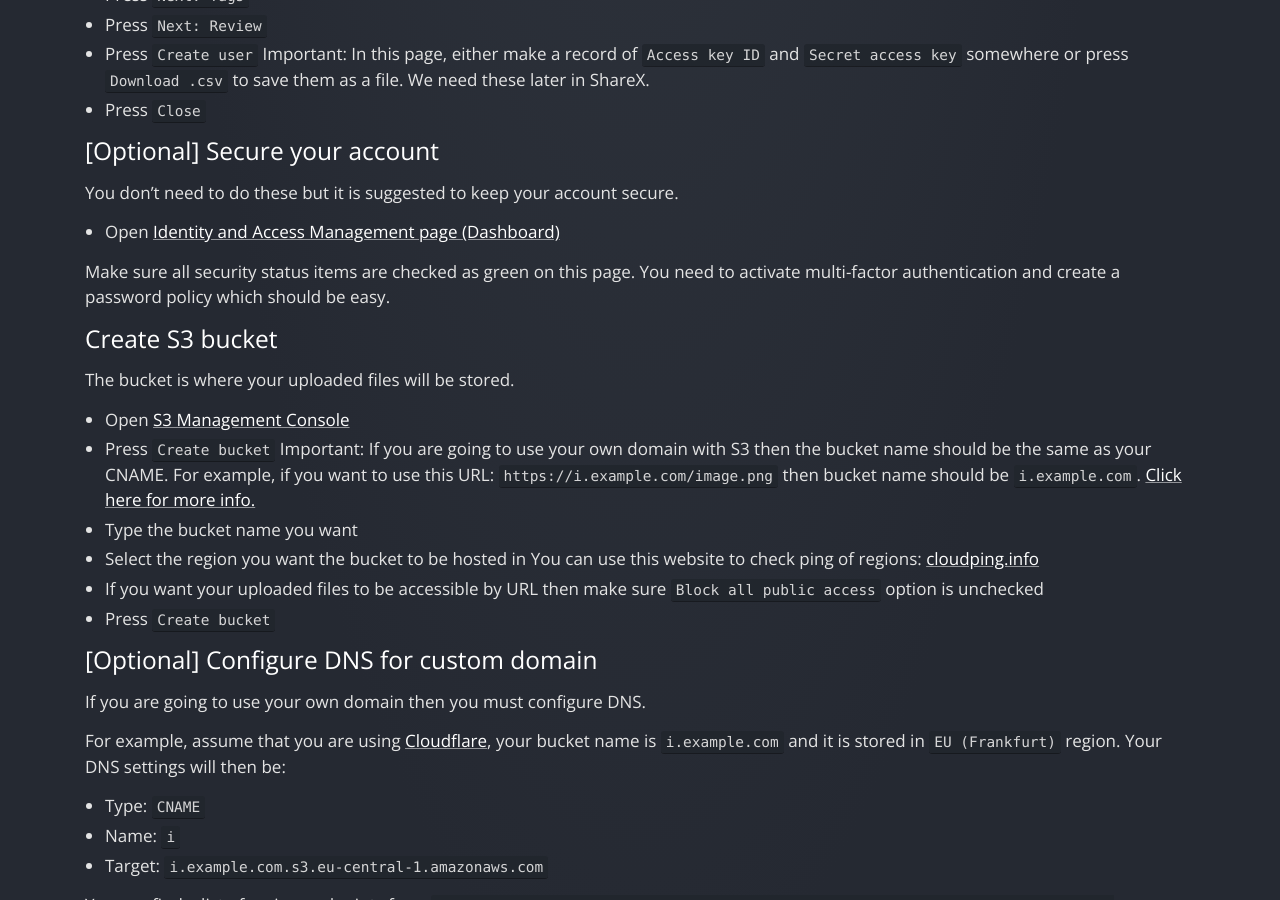
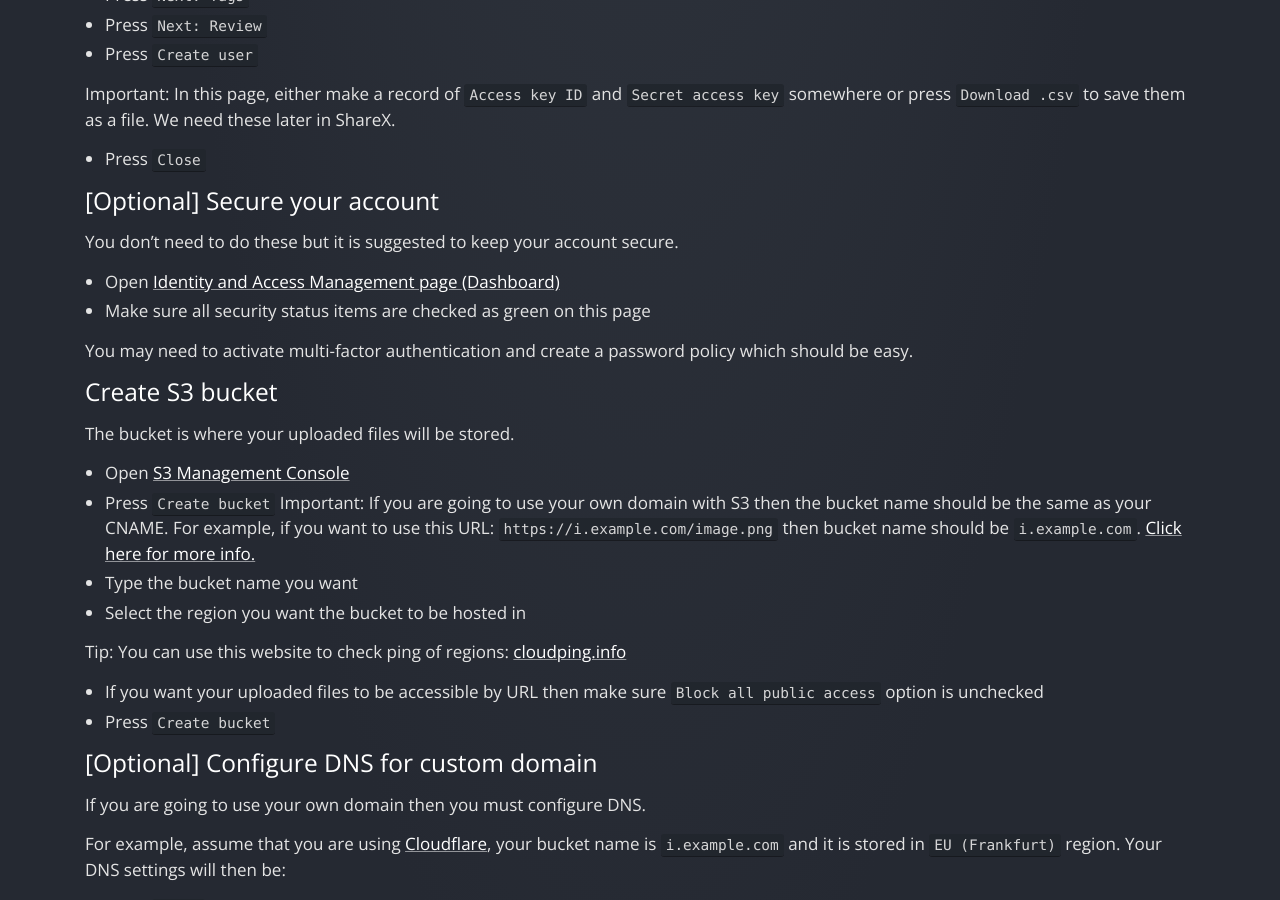
Before and after one commit to ShareX/sharex.github.io, a Jekyll site: the page built from docs/amazon-s3.md, in a window 1280 px wide and 900 px high, scrolled down 1415 px. Built offline with Jekyll 4.4.1, drawn with Linux system fonts in a browser that asks for light colours.

Commit message:
Update amazon-s3.md

```diff
--- a/docs/amazon-s3.md
+++ b/docs/amazon-s3.md
@@ -49,6 +49,7 @@ We are going to create this policy to increase our security by giving only PutOb
 * Press `Next: Tags`
 * Press `Next: Review`
 * Press `Create user`
+
 **Important:** In this page, either make a record of `Access key ID` and `Secret access key` somewhere or press `Download .csv` to save them as a file. We need these later in ShareX.
 * Press `Close`
 
@@ -57,8 +58,9 @@ We are going to create this policy to increase our security by giving only PutOb
 You don't need to do these but it is suggested to keep your account secure.
 
 * Open [Identity and Access Management page (Dashboard)](https://console.aws.amazon.com/iam/home)
+* Make sure all security status items are checked as green on this page
 
-Make sure all security status items are checked as green on this page. You need to activate multi-factor authentication and create a password policy which should be easy.
+You may need to activate multi-factor authentication and create a password policy which should be easy.
 
 ### Create S3 bucket
 
@@ -69,7 +71,8 @@ The bucket is where your uploaded files will be stored.
 **Important:** If you are going to use your own domain with S3 then the bucket name should be the same as your CNAME. For example, if you want to use this URL: `https://i.example.com/image.png` then bucket name should be `i.example.com`. [Click here for more info.](http://docs.aws.amazon.com/AmazonS3/latest/dev/VirtualHosting.html#VirtualHostingCustomURLs)
 * Type the bucket name you want
 * Select the region you want the bucket to be hosted in
-You can use this website to check ping of regions: [cloudping.info](https://www.cloudping.info)
+
+**Tip:** You can use this website to check ping of regions: [cloudping.info](https://www.cloudping.info)
 * If you want your uploaded files to be accessible by URL then make sure `Block all public access` option is unchecked
 * Press `Create bucket`
 
```
